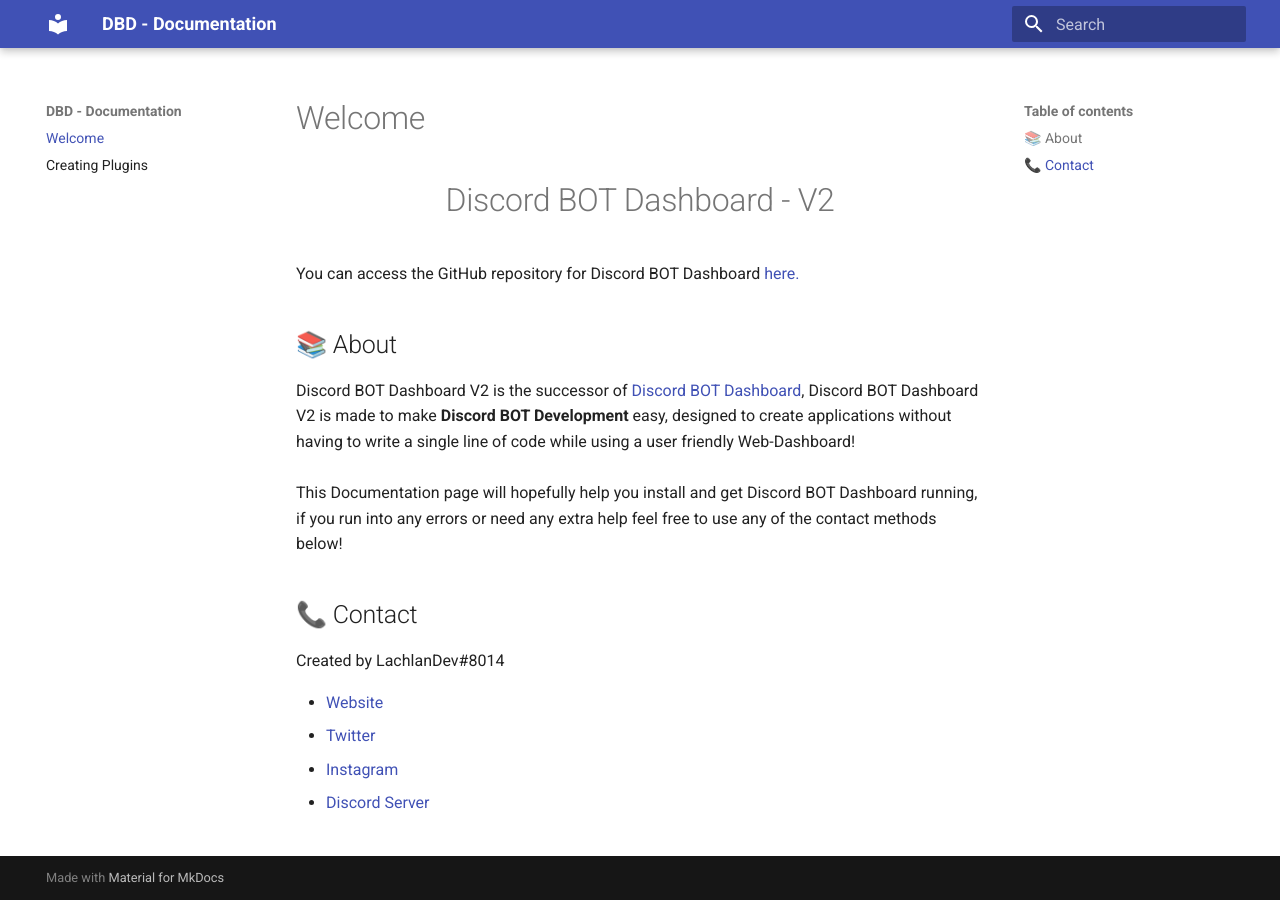
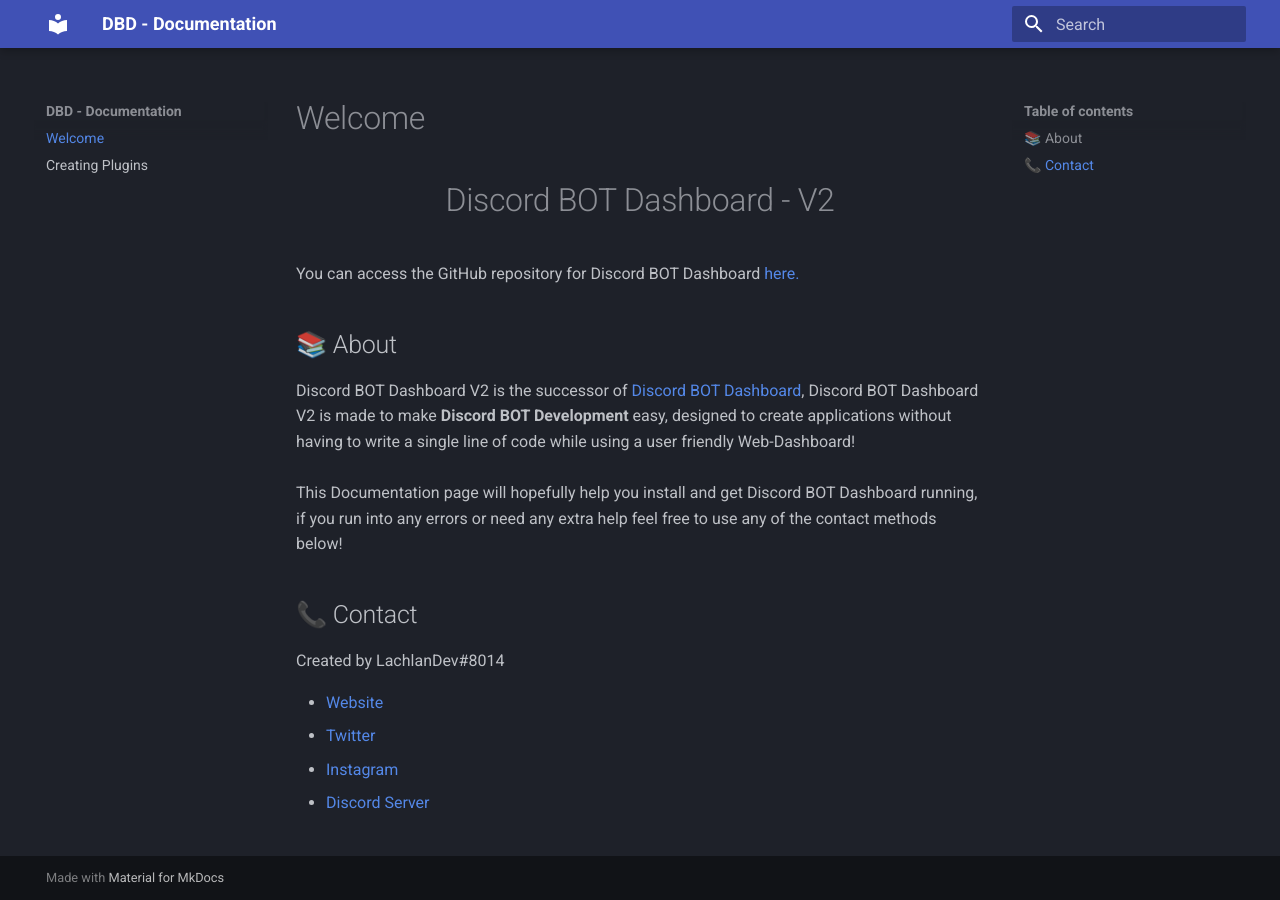
Before and after one commit to LachlanDev/Discord-BOT-Dashboard-V2, an MkDocs documentation site: the page built from docs/docs/index.md, in a window 1280 px wide. Built offline with MkDocs 1.6.1 and Material for MkDocs 9.7.7, drawn with Linux system fonts in a browser that asks for light colours.

Commit message:
Added theme / dark mode

```diff
--- a/docs/mkdocs.yml
+++ b/docs/mkdocs.yml
@@ -2,3 +2,6 @@
 site_url: https://dbd.lachlan-dev.com/
 theme:
   name: material
+  theme:
+  palette:
+    scheme: slate
```
